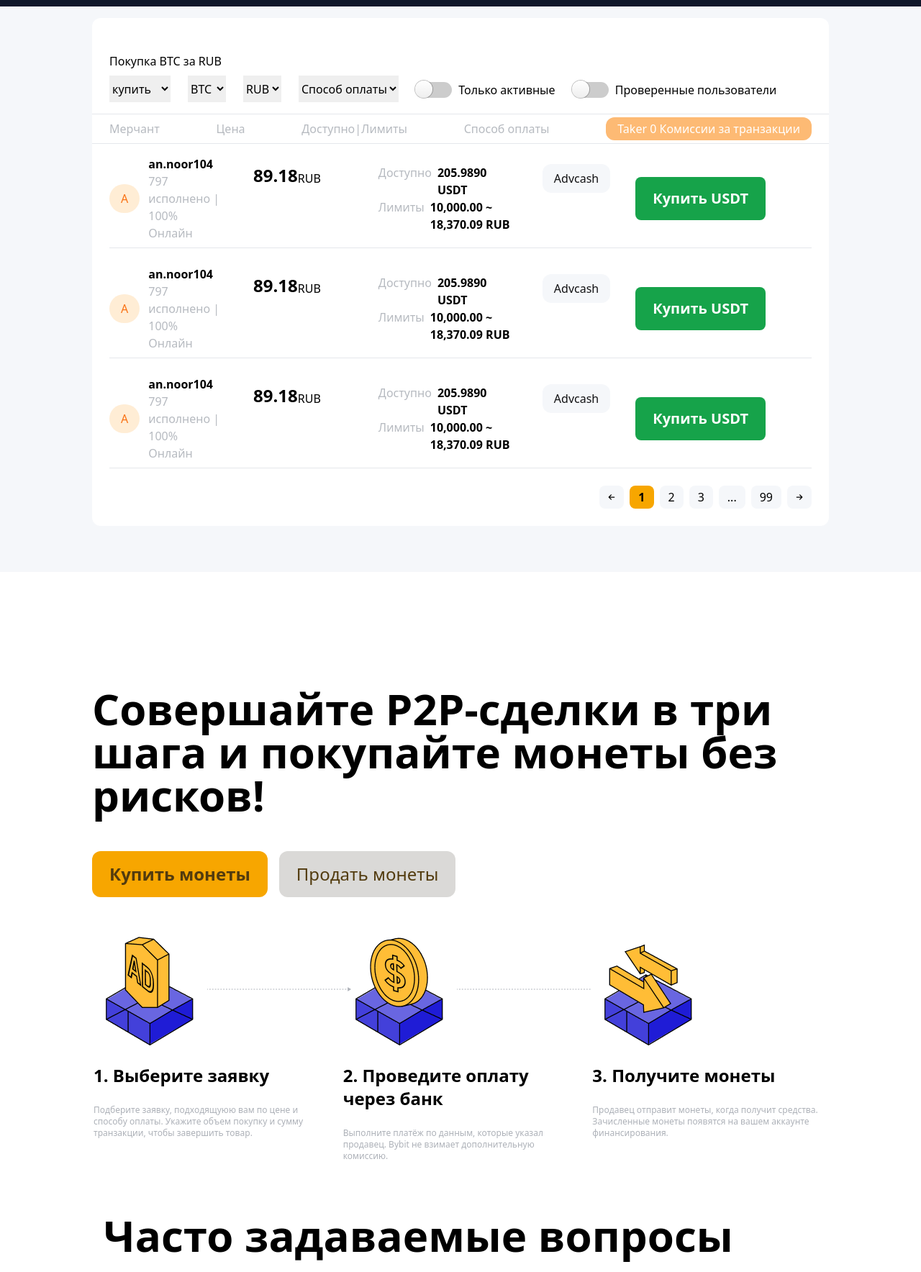
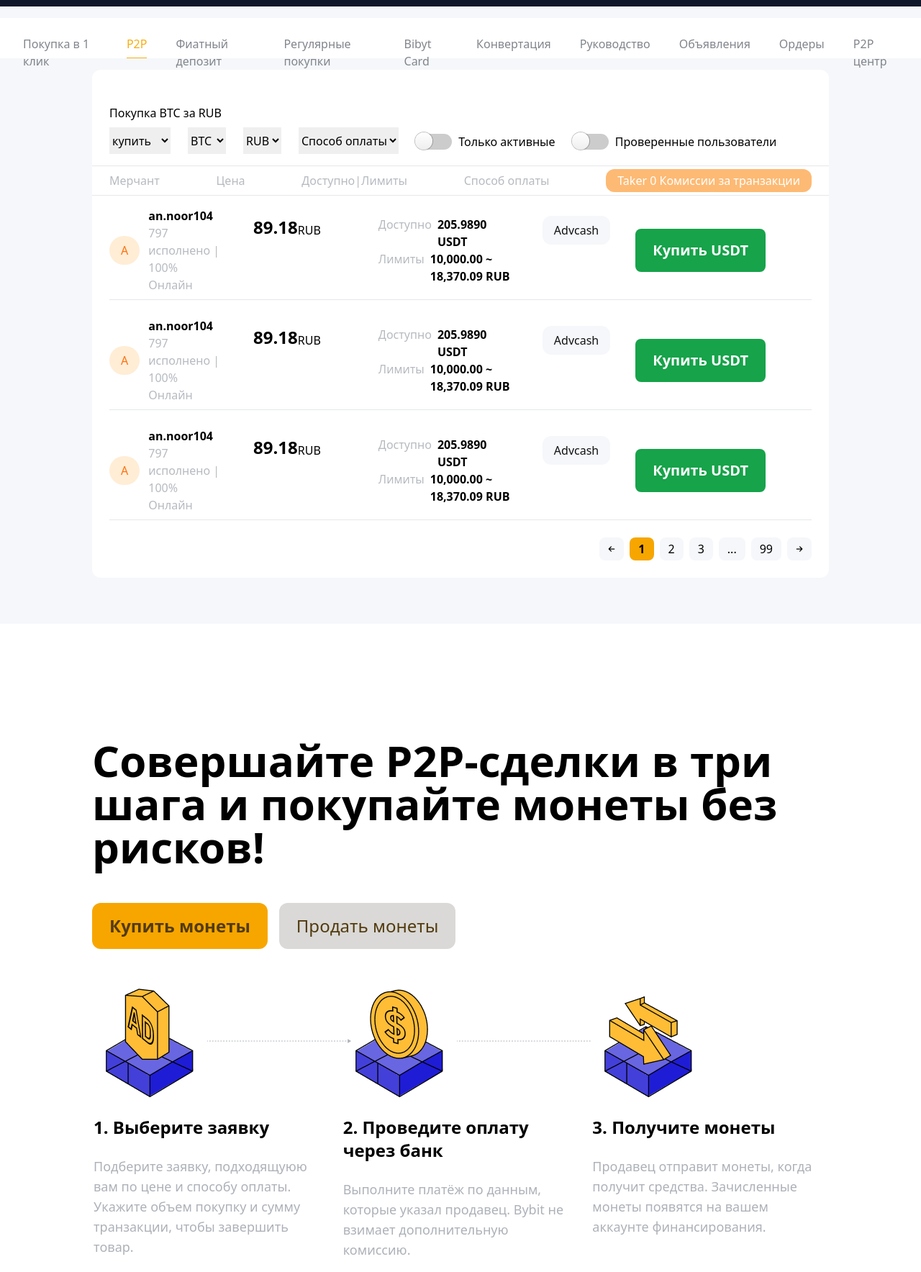
Before and after one commit to Hron0/birzha, a plain HTML site: page index.html in a window 1280 px wide. Shown: the part 47-1815 px from the top of the page at 72% size. Drawn offline with nearby package versions, Linux system fonts and the light colour scheme.

Commit message:
Kind Final

```diff
--- a/css/styles.css
+++ b/css/styles.css
@@ -31,8 +31,16 @@
     color: gray;
 }
 
+.grid-cols-33{
+    grid-template-columns: auto auto auto;
+}
+
 select {
     height: 37px;
+}
+
+.grid-rows-custom{
+    grid-template-rows: auto 1fr 1fr 1fr 1fr 1fr 1fr;
 }
 
 @media (min-width: 1536px) {
--- a/index.html
+++ b/index.html
@@ -79,8 +79,9 @@
         </div>
     </nav>
 
-    <!--     <div class="flex w-full bg-white justify-center lg:h-[7vh] h-[12vh]">
-        <div class="2xl:w-[70vw] w-[95vw] lg:flex lg:flex-row justify-center items-end lg:gap-10 grid grid-cols-5 gap-4 justify-items-center">
+    <div class="flex w-full bg-white justify-center lg:h-[7vh] h-[12vh]">
+        <div
+            class="2xl:w-[70vw] w-[95vw] lg:flex lg:flex-row justify-center items-end lg:gap-10 grid grid-cols-33 gap-4 justify-items-center">
             <a href="#" class="text-base text-[#81858c] hover:text-[#f8ad13] w-fit h-8">
                 Покупка в 1 клик
             </a>
@@ -112,8 +113,8 @@
                 P2P центр
             </a>
         </div>
-    </div> -->
-
+    </div>
+    <!-- TODO ну да я сделал этот интерфейс через флексы. Почему? не знаю -->
     <div
         class="2xl:w-[65vw] xl:w-[80vw] lg:w-[100vw] md:w-[100vw] w-full bg-white py-6 flex flex-col items-start rounded-xl gap-4">
         <div class="flex flex-col px-6 pt-6 gap-2">
@@ -329,7 +330,8 @@
     <div
         class="w-full bg-white mt-12 flex flex-col gap-8 items-center xl:pt-[10rem] lg:pt-[6rem] md:pt-[5rem] pt-[3rem] xl:px-[8rem] lg:px-[5rem] md:px-[4rem]">
         <div class="flex flex-col gap-12 sm:items-start items-center 2xl:w-[65vw] w-full relative">
-            <h1 class="font-bold lg:text-6xl md:text-2xl text-xl sm:px-0 px-[2rem]">Совершайте P2P-сделки в три шага и покупайте
+            <h1 class="font-bold lg:text-6xl md:text-2xl text-xl sm:px-0 px-[2rem]">Совершайте P2P-сделки в три шага и
+                покупайте
                 монеты без
                 рисков!</h1>
             <div class="flex flex-row gap-4">
@@ -352,7 +354,8 @@
                         <h1 class="font-bold sm:text-2xl text-sm sm:h-auto h-[80px] sm:text-left text-center">1.
                             Выберите
                             заявку</h1>
-                        <h4 class="break-words text-[#adb1b8] sm:text-md text-xs sm:text-left text-center">Подберите заявку,
+                        <h4 class="break-words text-[#adb1b8] lg:text-lg sm:text-base text-[1rem] sm:text-left text-center">
+                            Подберите заявку,
                             подходящуюю вам по цене и способу
                             оплаты. Укажите объем покупку и сумму транзакции, чтобы завершить товар.</h4>
                     </div>
@@ -367,7 +370,8 @@
                     <div class="flex flex-col gap-6 sm:border-0 border-r-[1px] sm:h-auto h-[344px] px-[2px]">
                         <h1 class="font-bold sm:text-2xl text-sm sm:h-auto h-[80px] sm:text-left text-center">2.
                             Проведите оплату через банк</h1>
-                        <h4 class="break-words text-[#adb1b8] sm:text-md text-xs sm:text-left text-center">Выполните платёж по
+                        <h4 class="break-words text-[#adb1b8] lg:text-lg sm:text-base text-[1rem] sm:text-left text-center">
+                            Выполните платёж по
                             данным, которые указал
                             продавец. Bybit не взимает дополнительную комиссию.</h4>
                     </div>
@@ -381,7 +385,8 @@
                         <h1 class="font-bold sm:text-2xl text-sm sm:h-auto h-[80px] sm:text-left text-center">3.
                             Получите
                             монеты</h1>
-                        <h4 class="break-words text-[#adb1b8] sm:text-md text-xs sm:text-left text-center">Продавец отправит
+                        <h4 class="break-words text-[#adb1b8] lg:text-lg sm:text-base text-[1rem] sm:text-left text-center">
+                            Продавец отправит
                             монеты,
                             когда получит средства.
                             Зачисленные монеты появятся на вашем аккаунте финансирования.</h4>
@@ -400,16 +405,22 @@
                         class="font-bold lg:text-xl text-md sm:h-auto hover:text-[#f7a909] ease-in duration-300">Как
                         продать монеты через P2P платформу (на ПК)?</a>
                     <a href="#"
-                        class="font-bold lg:text-xl text-md sm:h-auto hover:text-[#f7a909] ease-in duration-300">P2P платформа от Bybit - FAQ</a>
+                        class="font-bold lg:text-xl text-md sm:h-auto hover:text-[#f7a909] ease-in duration-300">P2P
+                        платформа от Bybit - FAQ</a>
                     <a href="#"
-                        class="font-bold lg:text-xl text-md sm:h-auto hover:text-[#f7a909] ease-in duration-300">Как бесплатно разместить объявление на P2P платформе (на ПК)?</a>
+                        class="font-bold lg:text-xl text-md sm:h-auto hover:text-[#f7a909] ease-in duration-300">Как
+                        бесплатно разместить объявление на P2P платформе (на ПК)?</a>
                     <a href="#"
-                        class="font-bold lg:text-xl text-md sm:h-auto hover:text-[#f7a909] ease-in duration-300">Как добавить новые способы оплаты на P2P платформе (на ПК)?</a>
+                        class="font-bold lg:text-xl text-md sm:h-auto hover:text-[#f7a909] ease-in duration-300">Как
+                        добавить новые способы оплаты на P2P платформе (на ПК)?</a>
                     <a href="#"
-                        class="font-bold lg:text-xl text-md sm:h-auto hover:text-[#f7a909] ease-in duration-300">Торговые комиссии на P2P платформе от Bybit</a>
+                        class="font-bold lg:text-xl text-md sm:h-auto hover:text-[#f7a909] ease-in duration-300">Торговые
+                        комиссии на P2P платформе от Bybit</a>
                     <div class="flex flex-row items-center gap-2">
-                        <a href="#" class="font-bold lg:text-xl text-md sm:h-auto text-[#f7a909] hover:text-[#f9b730] ease-in duration-300">Подробнее</a>
-                        <img src="./images/arrow-right-orange.svg" alt="" id="arrow_r" class="text-[#f7a909] hover:text-[#f9b730]">
+                        <a href="#"
+                            class="font-bold lg:text-xl text-md sm:h-auto text-[#f7a909] hover:text-[#f9b730] ease-in duration-300">Подробнее</a>
+                        <img src="./images/arrow-right-orange.svg" alt="" id="arrow_r"
+                            class="text-[#f7a909] hover:text-[#f9b730]">
                     </div>
                 </div>
             </div>
```
Also changed, not shown: 1 other file.
